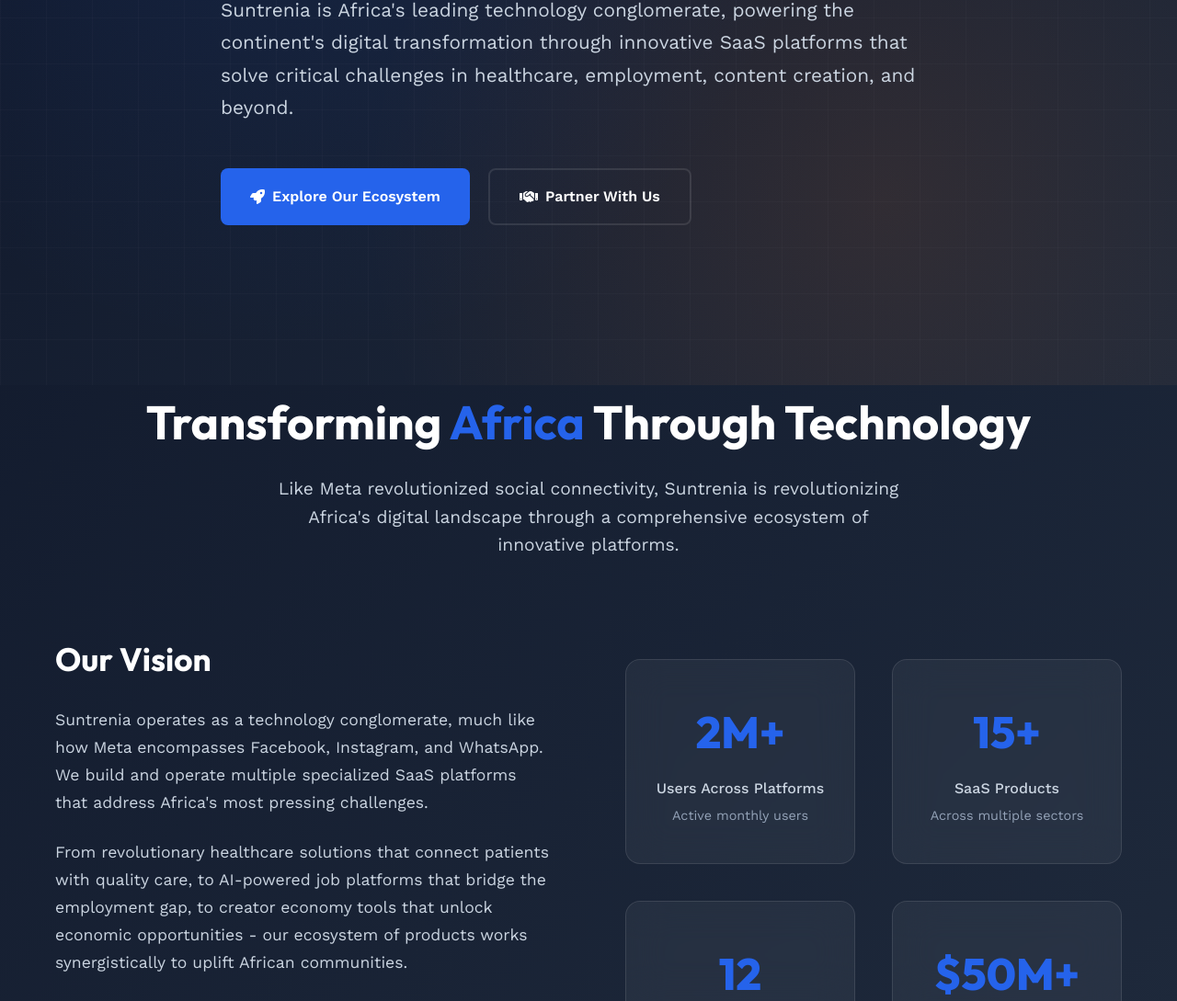
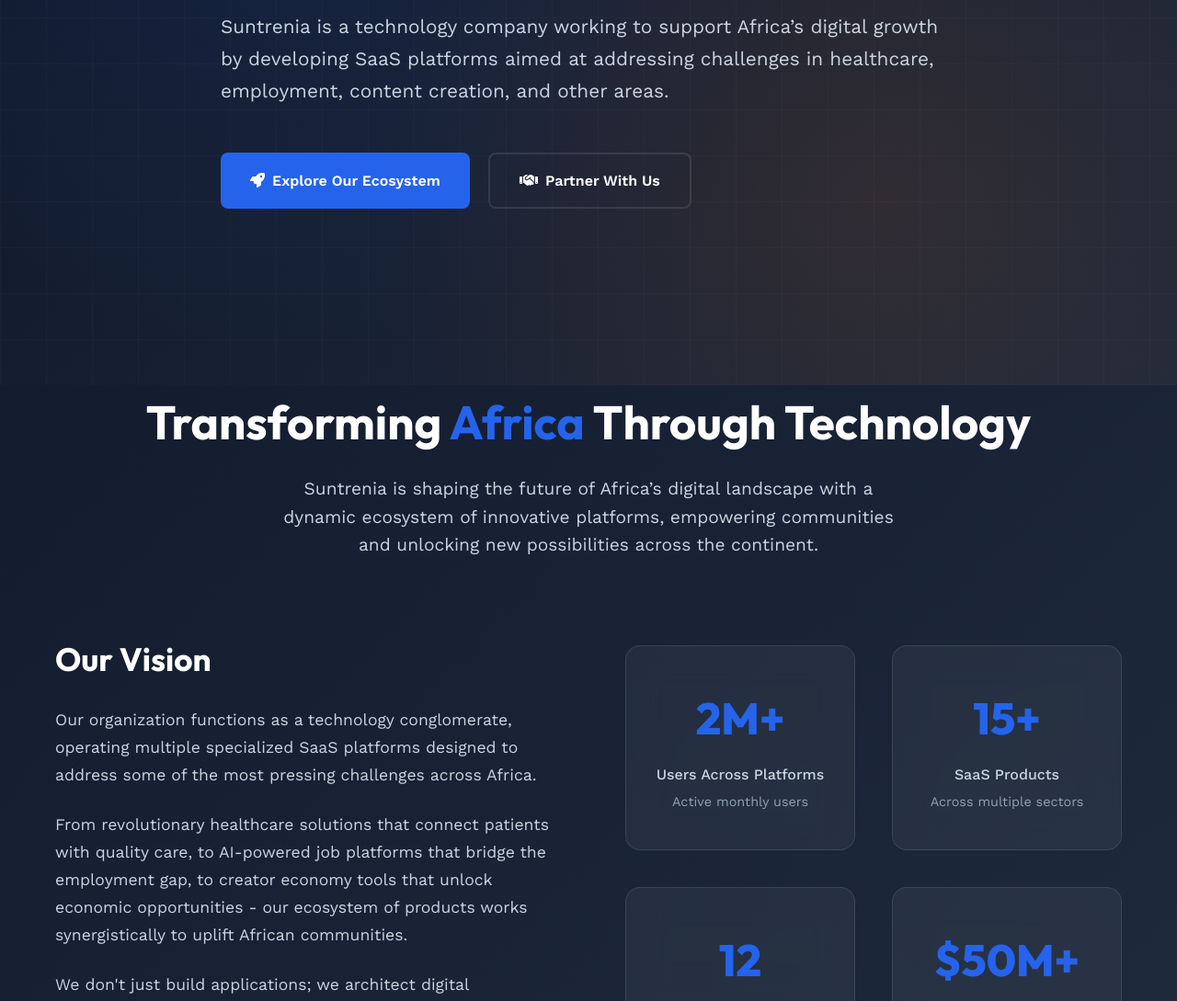
Before and after one commit to kay4371/suntrenia_website, a plain HTML site: page index.html in a window 1280 px wide. Shown: the part 381-1470 px from the top of the page at 92% size. Drawn offline with nearby package versions, Linux system fonts and the light colour scheme.

Commit message:
remove mention of facebooks, names etc

```diff
--- a/index.html
+++ b/index.html
@@ -684,7 +684,7 @@
     <div class="container">
       <div class="hero-content">
         <h1>Building <span class="hero-highlight">Africa's Digital</span> Infrastructure</h1>
-        <p>Suntrenia is Africa's leading technology conglomerate, powering the continent's digital transformation through innovative SaaS platforms that solve critical challenges in healthcare, employment, content creation, and beyond.</p>
+        <p>Suntrenia is a technology company working to support Africa’s digital growth by developing SaaS platforms aimed at addressing challenges in healthcare, employment, content creation, and other areas.</p>
         <div class="cta-buttons">
           <a href="#ecosystem" class="btn btn-primary">
             <i class="fas fa-rocket"></i>
@@ -703,13 +703,13 @@
   <section id="about" class="container">
     <div class="section-header fade-in">
       <h2>Transforming <span class="highlight">Africa</span> Through Technology</h2>
-      <p>Like Meta revolutionized social connectivity, Suntrenia is revolutionizing Africa's digital landscape through a comprehensive ecosystem of innovative platforms.</p>
+     <p>Suntrenia is shaping the future of Africa’s digital landscape with a dynamic ecosystem of innovative platforms, empowering communities and unlocking new possibilities across the continent.</p>
     </div>
 
     <div class="about-content fade-in">
       <div class="about-text">
         <h3>Our Vision</h3>
-        <p>Suntrenia operates as a technology conglomerate, much like how Meta encompasses Facebook, Instagram, and WhatsApp. We build and operate multiple specialized SaaS platforms that address Africa's most pressing challenges.</p>
+        <p>Our organization functions as a technology conglomerate, operating multiple specialized SaaS platforms designed to address some of the most pressing challenges across Africa.</p>
         <p>From revolutionary healthcare solutions that connect patients with quality care, to AI-powered job platforms that bridge the employment gap, to creator economy tools that unlock economic opportunities - our ecosystem of products works synergistically to uplift African communities.</p>
         <p>We don't just build applications; we architect digital ecosystems that scale across industries, creating lasting impact through technology innovation, strategic partnerships, and deep market understanding.</p>
       </div>
```
